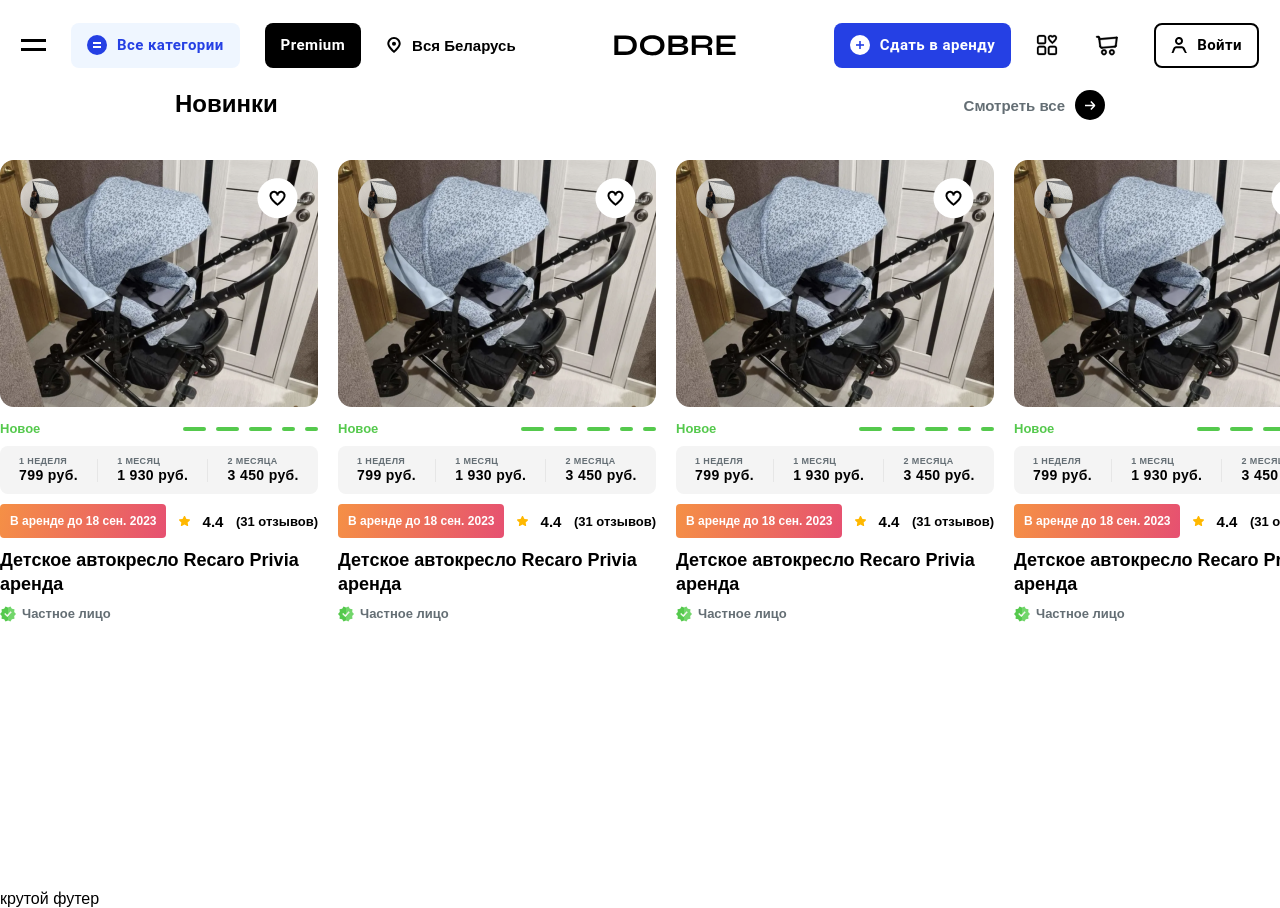
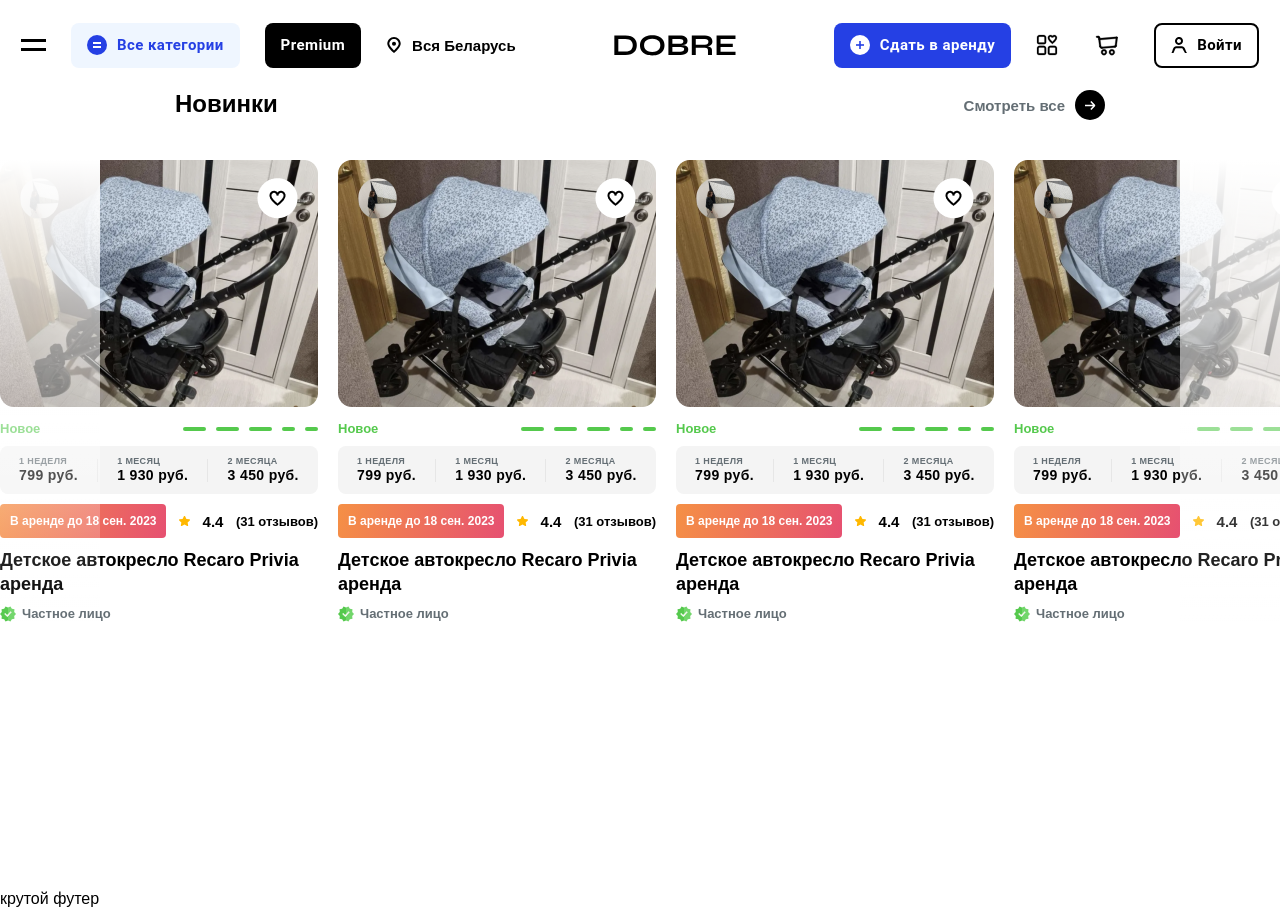
Before and after one commit to DOBRESERVICE/dobre-front, a Next.js app: page / in a window 1280 px wide. Built offline with nearby package versions, Linux system fonts and the light colour scheme.

Commit message:
feature: New Products,Recommendation

```diff
--- a/package.json
+++ b/package.json
@@ -19,6 +19,7 @@
     "@types/react-dom": "18.2.7",
     "autoprefixer": "10.4.15",
     "axios": "^1.5.0",
+    "classnames": "^2.3.2",
     "eslint": "8.49.0",
     "eslint-config-next": "13.5.1",
     "next": "13.5.1",
--- a/src/components/NewProducts/NewProducts.module.scss
+++ b/src/components/NewProducts/NewProducts.module.scss
@@ -1,9 +1,3 @@
-.newProductsWrapper {
-  display: flex;
-  gap:20px;
-  width: 100%;
-  overflow-x:auto;
-}
 .newProductsSection {
   display: flex;
   width: 100%;
--- a/src/components/NewProducts/NewProducts.tsx
+++ b/src/components/NewProducts/NewProducts.tsx
@@ -1,19 +1,13 @@
 import { NewProductItem } from '@/components/NewProductItem/NewProductItem';
 import styles from './NewProducts.module.scss';
 import { TopSectionBar } from '@/components/TopSectionBar/TopSectionBar';
+import classNames from 'classnames';
+import { ProductsContainer } from '@/components/ProductsContainer/ProductsContainer';
 export const NewProducts = () => {
   return (
     <section className={styles.newProductsSection}>
       <TopSectionBar hasLinkArrow barName='Новинки' />
-      <div className={styles.newProductsWrapper}>
-        <NewProductItem />
-        <NewProductItem />
-        <NewProductItem />
-        <NewProductItem />
-        <NewProductItem />
-        <NewProductItem />
-        <NewProductItem />
-      </div>
+      <ProductsContainer />
     </section>
   );
 };
--- /dev/null
+++ b/src/components/ProductsContainer/ProductsContainer.module.scss
@@ -0,0 +1,30 @@
+.productsWrapper {
+  position: relative;
+  display: flex;
+  gap:20px;
+  width: 100%;
+  overflow-x:scroll;
+  scrollbar-width: none;
+}
+
+.blur {
+  position: absolute;
+  background: linear-gradient(180deg, #FFF 0%, rgba(255, 255, 255, 0.00) 100%);
+  width: 100px;
+  height: 100%;
+  z-index: 1;
+}
+
+.leftBlur {
+  top:0;
+  left:0;
+}
+
+.rightBlur {
+  top:0;
+  right: 0;
+}
+
+.productsWrapper::-webkit-scrollbar {
+  display: none;
+}
--- /dev/null
+++ b/src/components/ProductsContainer/ProductsContainer.tsx
@@ -0,0 +1,19 @@
+import styles from './ProductsContainer.module.scss';
+import classNames from 'classnames';
+import { NewProductItem } from '@/components/NewProductItem/NewProductItem';
+
+export const ProductsContainer = () => {
+  return (
+    <div className={styles.productsWrapper}>
+      <div className={classNames(styles.blur, styles.leftBlur)}></div>
+      <div className={classNames(styles.blur, styles.rightBlur)}></div>
+      <NewProductItem />
+      <NewProductItem />
+      <NewProductItem />
+      <NewProductItem />
+      <NewProductItem />
+      <NewProductItem />
+      <NewProductItem />
+    </div>
+  );
+};
```
Also changed, not shown: src/components/NewProductItem/NewProductItem.tsx (+8 -0 lines), src/components/PopularProducts/PopularProducts.tsx (+12 -1 lines), 1 other file (tests, documents, lock files or other folders).
